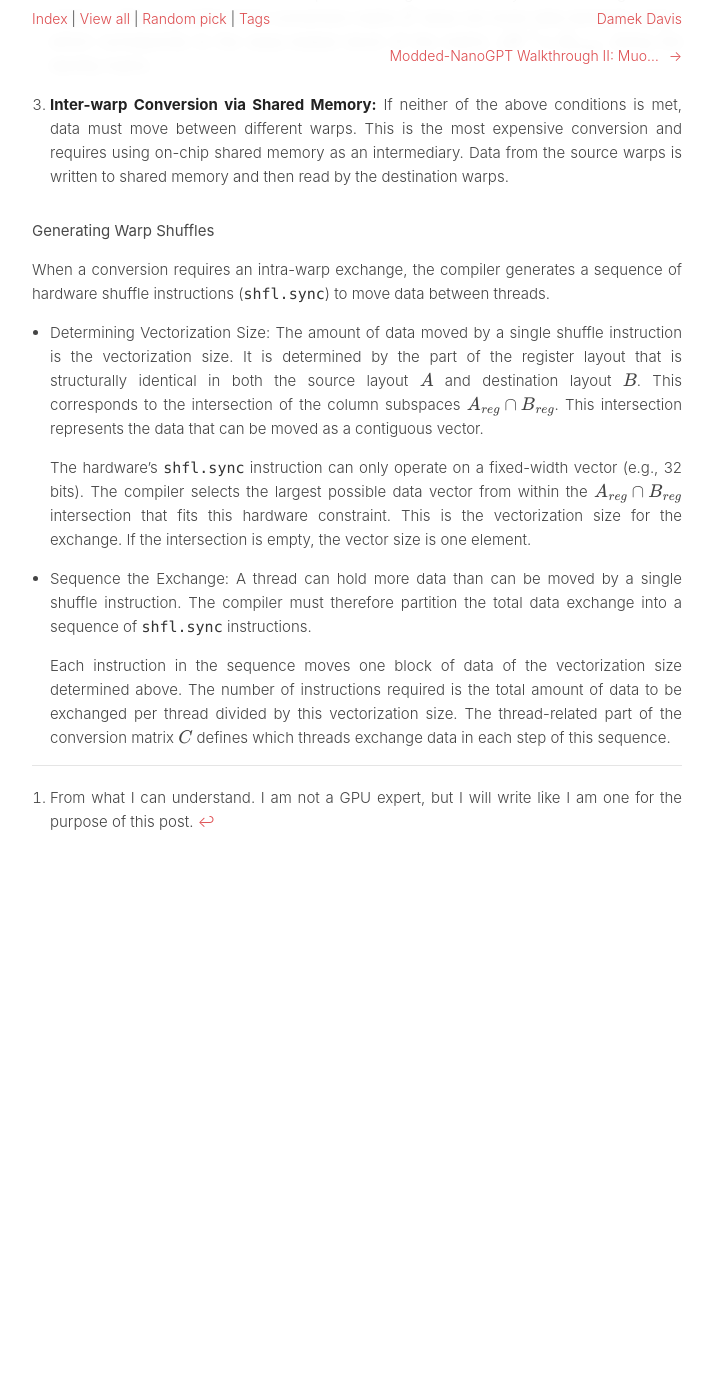
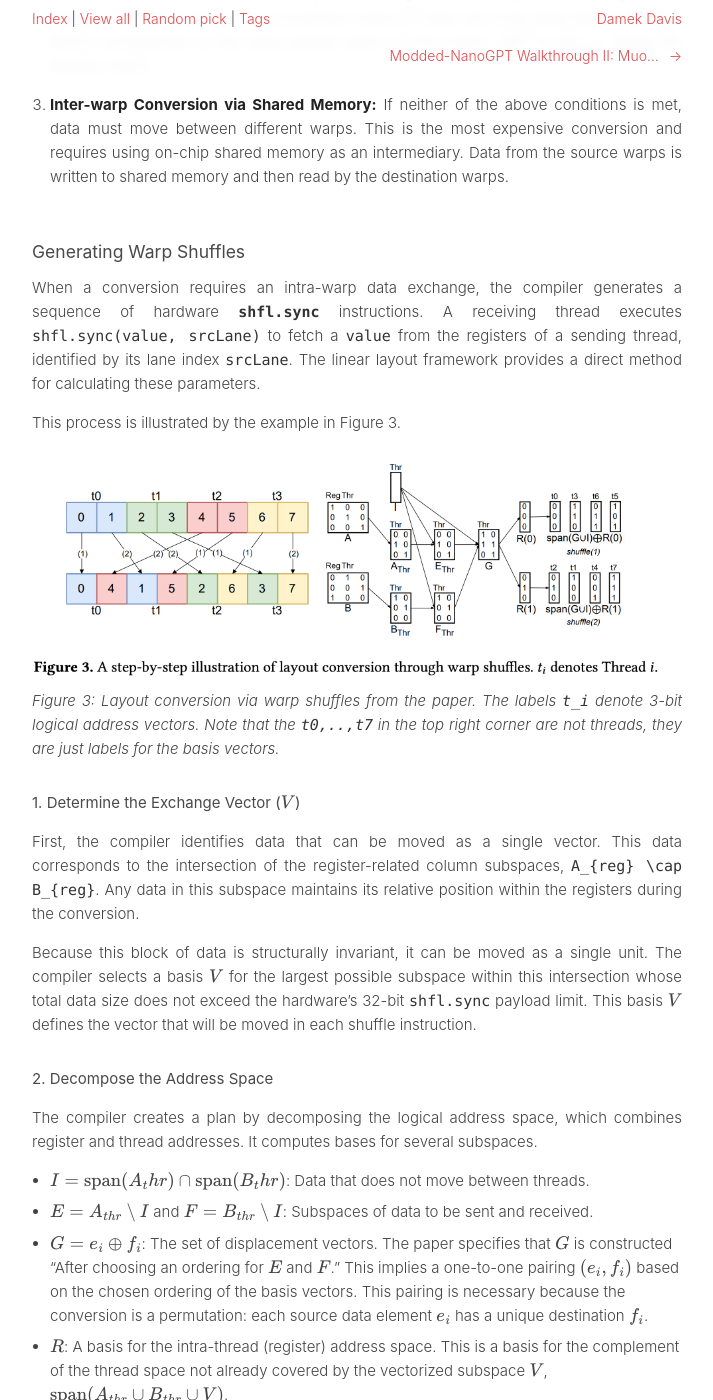
Before and after one commit to damek/damek.github.io, a Jekyll site: the page built from _random/linear-layouts,-triton,-and-linear-algebra-over-f_2.md, in a window 1280 px wide and 1400 px high, scrolled down 9219 px. Shown: the whole window, without its empty margins (283-996 px from the left). Built offline with Jekyll 4.4.1, drawn with Linux system fonts in a browser that asks for light colours; before the commit the page ends 10118 px from its top, so only the background shows below that; some of the changed text lies outside the part shown.

Commit message:
update linear-layouts,-triton,-and-linear-algebra-over-f_2.md: enhance section on warp shuffles with detailed explanations of intra-warp data exchange, vectorization size determination, and exchange sequencing; add illustrative figure for clarity

```diff
--- a/_random/linear-layouts,-triton,-and-linear-algebra-over-f_2.md
+++ b/_random/linear-layouts,-triton,-and-linear-algebra-over-f_2.md
@@ -229,17 +229,44 @@ The compiler checks the structure of $C$ in order of cost, from cheapest to most
 
 3.  **Inter-warp Conversion via Shared Memory:** If neither of the above conditions is met, data must move between different warps. This is the most expensive conversion and requires using on-chip shared memory as an intermediary. Data from the source warps is written to shared memory and then read by the destination warps.
 
-#### Generating Warp Shuffles
+### Generating Warp Shuffles
 
-When a conversion requires an intra-warp exchange, the compiler generates a sequence of hardware shuffle instructions (`shfl.sync`) to move data between threads.
+When a conversion requires an intra-warp data exchange, the compiler generates a sequence of hardware **`shfl.sync`** instructions. A receiving thread executes `shfl.sync(value, srcLane)` to fetch a `value` from the registers of a sending thread, identified by its lane index `srcLane`. The linear layout framework provides a direct method for calculating these parameters.
 
-* Determining Vectorization Size: The amount of data moved by a single shuffle instruction is the vectorization size. It is determined by the part of the register layout that is structurally identical in both the source layout $A$ and destination layout $B$. This corresponds to the intersection of the column subspaces $A_{reg} \cap B_{reg}$. This intersection represents the data that can be moved as a contiguous vector.
+This process is illustrated by the example in Figure 3.
 
-    The hardware's `shfl.sync` instruction can only operate on a fixed-width vector (e.g., 32 bits). The compiler selects the largest possible data vector from within the $A_{reg} \cap B_{reg}$ intersection that fits this hardware constraint. This is the vectorization size for the exchange. If the intersection is empty, the vector size is one element.
+![Figure 3: Layout conversion via warp shuffles.](/assets/figures/paper_figure_3.png)
+_Figure 3: Layout conversion via warp shuffles from the paper. The labels `t_i` denote 3-bit logical address vectors. Note that the `t0,..,t7` in the top right corner are not threads, they are just labels for the basis vectors._
 
-* Sequence the Exchange: A thread can hold more data than can be moved by a single shuffle instruction. The compiler must therefore partition the total data exchange into a sequence of `shfl.sync` instructions.
+#### 1. Determine the Exchange Vector ($V$)
+First, the compiler identifies data that can be moved as a single vector. This data corresponds to the intersection of the register-related column subspaces, `A_{reg} \cap B_{reg}`. Any data in this subspace maintains its relative position within the registers during the conversion.
 
-    Each instruction in the sequence moves one block of data of the vectorization size determined above. The number of instructions required is the total amount of data to be exchanged per thread divided by this vectorization size. The thread-related part of the conversion matrix $C$ defines which threads exchange data in each step of this sequence.
+Because this block of data is structurally invariant, it can be moved as a single unit. The compiler selects a basis $V$ for the largest possible subspace within this intersection whose total data size does not exceed the hardware's 32-bit `shfl.sync` payload limit. This basis $V$ defines the vector that will be moved in each shuffle instruction.
+
+#### 2. Decompose the Address Space
+The compiler creates a plan by decomposing the logical address space, which combines register and thread addresses. It computes bases for several subspaces.
+
+*   $I = \text{span}(A_thr) \cap \text{span}(B_thr)$: Data that does not move between threads.
+*   $E = A_{thr} \setminus I$ and $F = B_{thr} \setminus I$: Subspaces of data to be sent and received.
+*   $G = \{e_i \oplus f_i\}$: The set of displacement vectors. The paper specifies that $G$ is constructed "After choosing an ordering for $E$ and $F$." This implies a one-to-one pairing $(e_i, f_i)$ based on the chosen ordering of the basis vectors. This pairing is necessary because the conversion is a permutation: each source data element $e_i$ has a unique destination $f_i$.
+*   $R$: A basis for the intra-thread (register) address space. This is a basis for the complement of the thread space not already covered by the vectorized subspace $V$, $\text{span}(A_{thr} \cup B_{thr} \cup V)$.
+
+
+#### 3. Sequence the Exchange
+A thread holds more data than one shuffle can move. The exchange is thus partitioned into rounds, one for each basis vector in $R$. A larger vectorization $V$ results in a smaller basis $R$ and fewer rounds.
+
+In Figure 3, $V$ is empty, $R$ has two vectors, $R(0)$ and $R(1)$, corresponding to the two data elements held by each thread.
+
+*   **Round 1 (`shuffle(1)`):** This round moves the data slice whose logical addresses are in the affine subspace $\text{span}(G \cup I) \oplus R(0)$. A single data element's logical address is $e_i \oplus R(0)$.
+    *   **`value` parameter:** The `value` is the vector defined by $V$ from the register slice selected by $R(0)$.
+    *   **`srcLane` parameter:** A receiving thread at a destination thread address $f_i$ uses its corresponding displacement $g_i$ to find its source thread address $e_i = f_i \oplus g_i$. The integer representation of this vector $e_i$ is used as the `srcLane`.
+
+*   **Round 2 (`shuffle(2)`):** This round moves the data slice corresponding to the second register, selected by $R(1)$. The logical addresses are $\text{span}(G \cup I) \oplus R(1)$. The `value` is now the data from the second register slice, but the `srcLane` for each thread is calculated using the same exchange pattern $G$ as in the first round.
+
+## Running Out of Steam
+
+There is a bunch of other cool stuff in the paper. I ideally wanted to present "optimal swizzling," but I timeboxed this post, and so I think I'll end it here.
+
 
 ---
 
```
Also changed, not shown: assets/figures/paper_figure_3.png (added).
